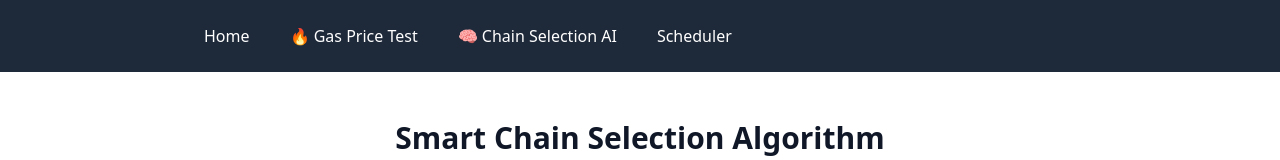
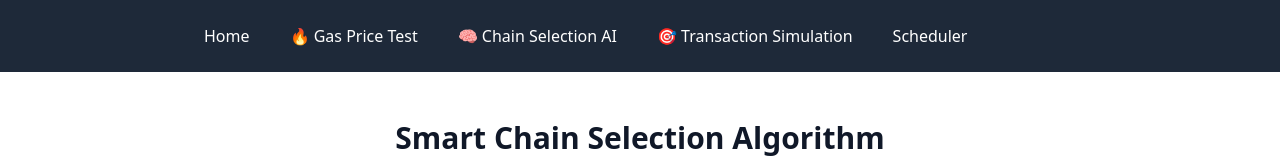
Before and after one commit to nolandruid/FailoverX-ethonline2025, a React (Vite) app in the folder frontend/: page /chain-selection-test in a window 1280 px wide. Shown: the top 160 px of the page. Built offline with nearby package versions, Linux system fonts and the light colour scheme; no server answers.

Commit message:
feat: add transaction simulation routing and update module exports for complete integration

```diff
--- a/frontend/src/app/router/routes.tsx
+++ b/frontend/src/app/router/routes.tsx
@@ -7,6 +7,7 @@ import { TransactionScheduler } from '@/modules/transactions/components/pages/Tr
 import { TestComponent } from '../../TestComponent'
 import { GasPriceTest } from '../../components/GasPriceTest'
 import { ChainSelectionTest } from '../../components/ChainSelectionTest'
+import { TransactionSimulationTest } from '../../components/TransactionSimulation'
 import { NotFoundPage } from '@/globals/components/pages'
 import { AuthGuard } from './guards/AuthGuard'
 import { ROUTES } from './consts'
@@ -35,6 +36,10 @@ export const routes: Route[] = [
     element: <ChainSelectionTest />,
   },
   {
+    path: '/transaction-simulation-test',
+    element: <TransactionSimulationTest />,
+  },
+  {
     path: ROUTES.TRANSACTIONS.path,
     element: <TransactionScheduler />,
   },
--- a/frontend/src/components/TestNavigation.tsx
+++ b/frontend/src/components/TestNavigation.tsx
@@ -23,6 +23,12 @@ export function TestNavigation() {
           🧠 Chain Selection AI
         </Link>
         <Link
+          to="/transaction-simulation-test"
+          className="px-3 py-2 rounded hover:bg-gray-700 transition-colors"
+        >
+          🎯 Transaction Simulation
+        </Link>
+        <Link
           to="/scheduler"
           className="px-3 py-2 rounded hover:bg-gray-700 transition-colors"
         >
--- a/frontend/src/modules/transactions/index.ts
+++ b/frontend/src/modules/transactions/index.ts
@@ -1,14 +1,37 @@
-// Export types
-export * from './types';
+// Export all transaction-related functionality
 
-// Export stores
-export * from './stores/walletStore';
+// Services
+export { walletService } from './services/walletService';
+export { smartContractService } from './services/smartContractService';
+export { pkpService } from './services/pkpService';
+export { simplePKPService } from './services/simplePKPService';
+export { vincentPKPService } from './services/vincentPKPService';
+export { hederaService } from './services/hederaService';
+export { transactionSimulationService } from './services/simulationService';
 
-// Export services
-export * from './services/walletService';
+// Types
+export type {
+  WalletState,
+  Token,
+  TransactionAction,
+  TransactionFormData,
+  TransactionStatus,
+  Transaction,
+  Chain
+} from './types';
 
-// Export hooks
-export * from './hooks/useWalletConnection';
+export type {
+  TransactionSimulation,
+  RiskFactor,
+  SimulationRecommendation,
+  SimulationContext
+} from './services/simulationService';
 
-// Export components
-export * from './components/pages';
+// Hooks
+export { usePKP } from './hooks/usePKP';
+export { useWalletConnection } from './hooks/useWalletConnection';
+export {
+  useTransactionSimulation,
+  useChainSimulationComparison,
+  useSimulationTrends
+} from './hooks/useTransactionSimulation';
```
